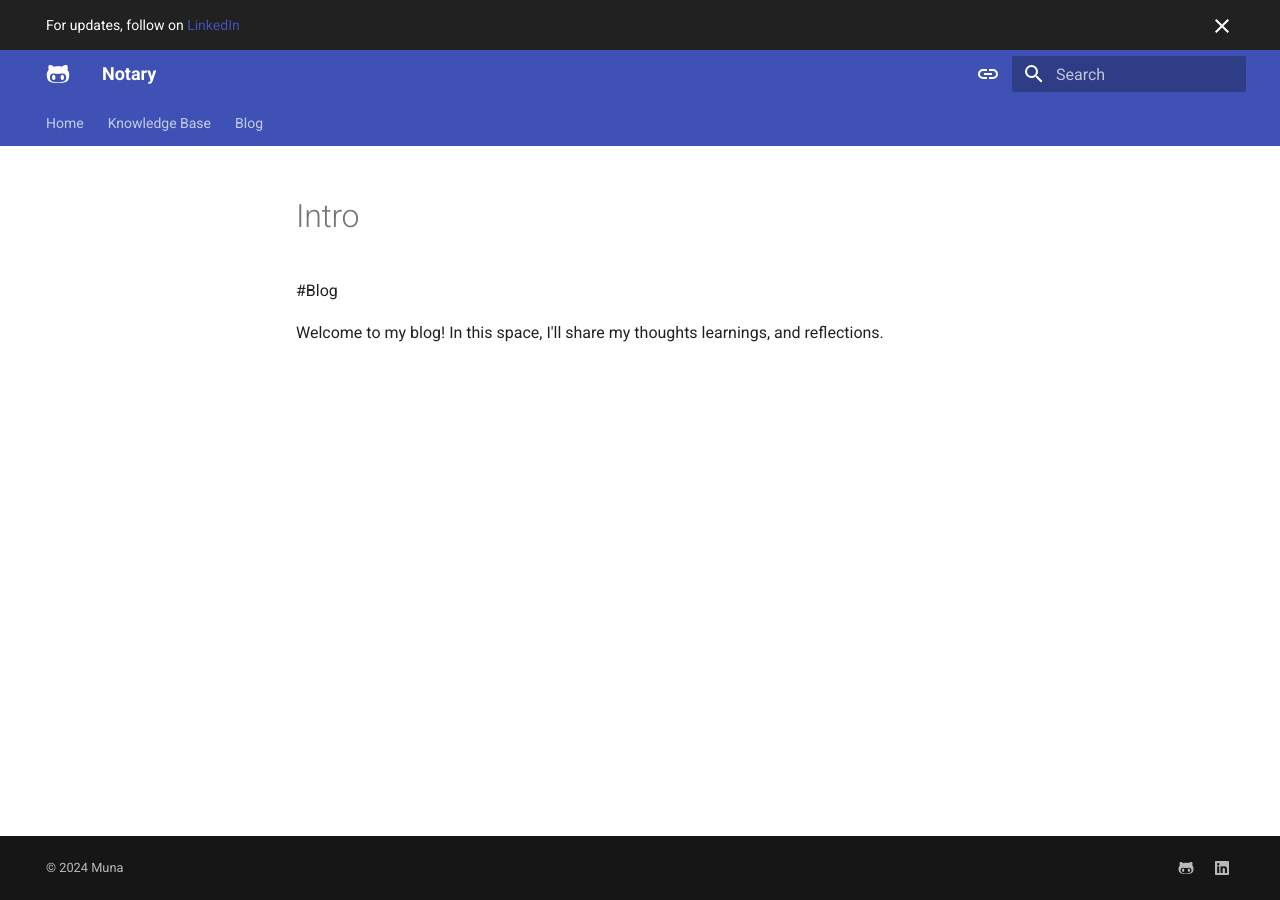
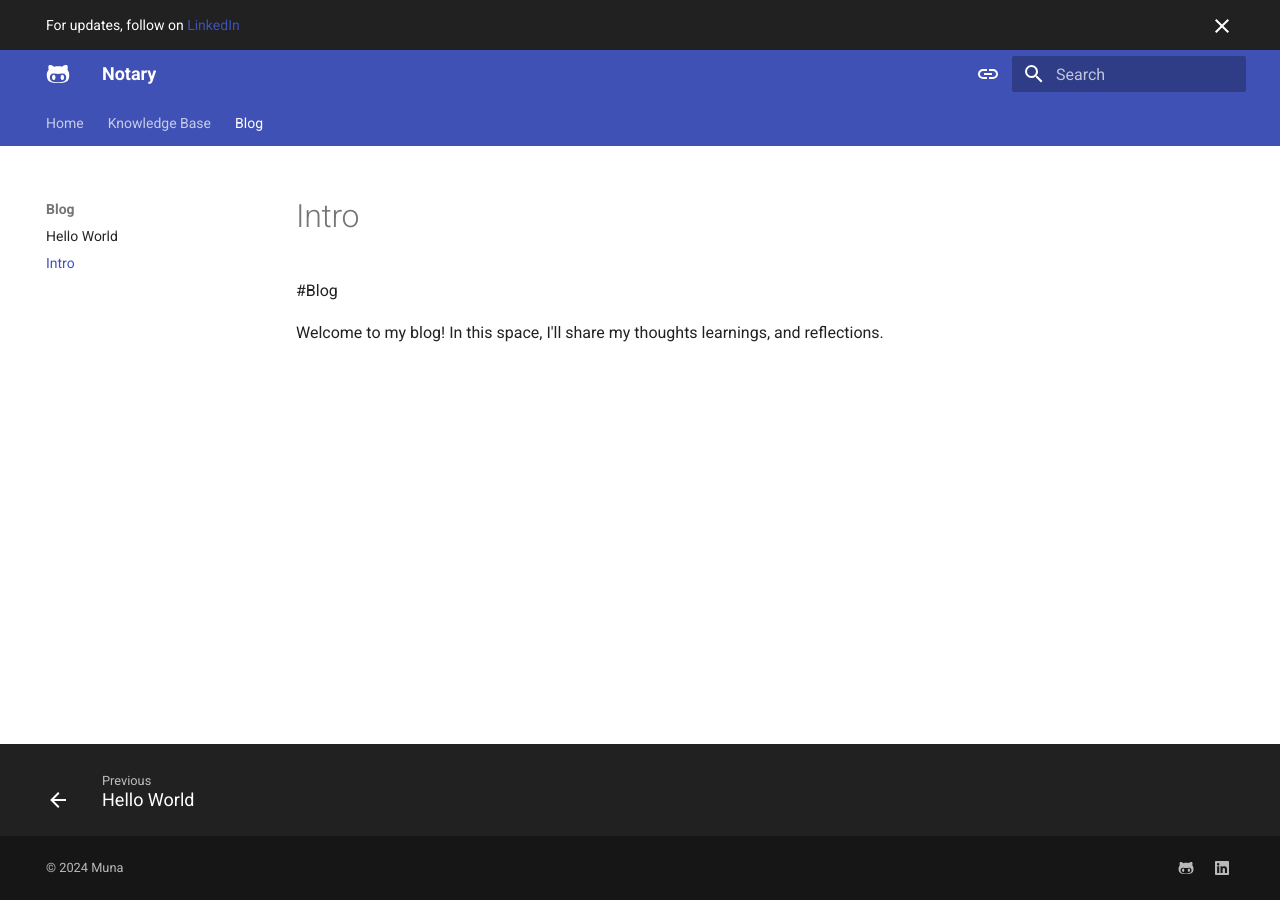
Before and after one commit to RBBU/notary, an MkDocs documentation site: the page built from docs/Blog/intro.md, in a window 1280 px wide. Built offline with MkDocs 1.6.1 and Material for MkDocs 9.7.7, drawn with Linux system fonts in a browser that asks for light colours.

Commit message:
Adding changes

```diff
--- a/mkdocs.yml
+++ b/mkdocs.yml
@@ -109,7 +109,7 @@ nav:
       - 'Intro to Machine Learning': Knowledge_Base/Machine_Learning/intro.md
   - Blog:
       - 'Hello World': Blog/hello-world.md
-      - 'Intro': Blog/index.md
+      - 'Intro': Blog/intro.md
 
 extra_css:
   - stylesheets/extra.css
```
